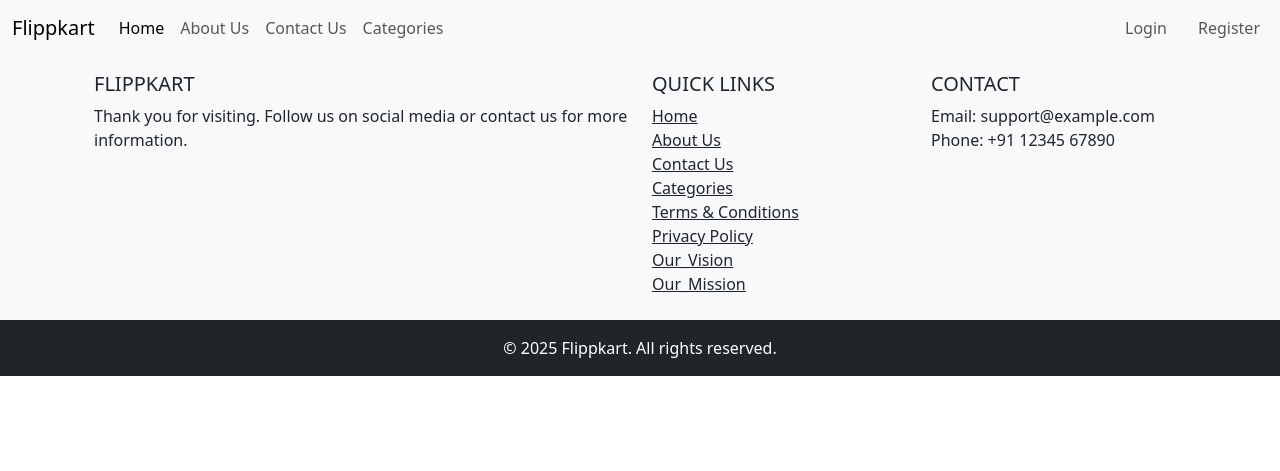
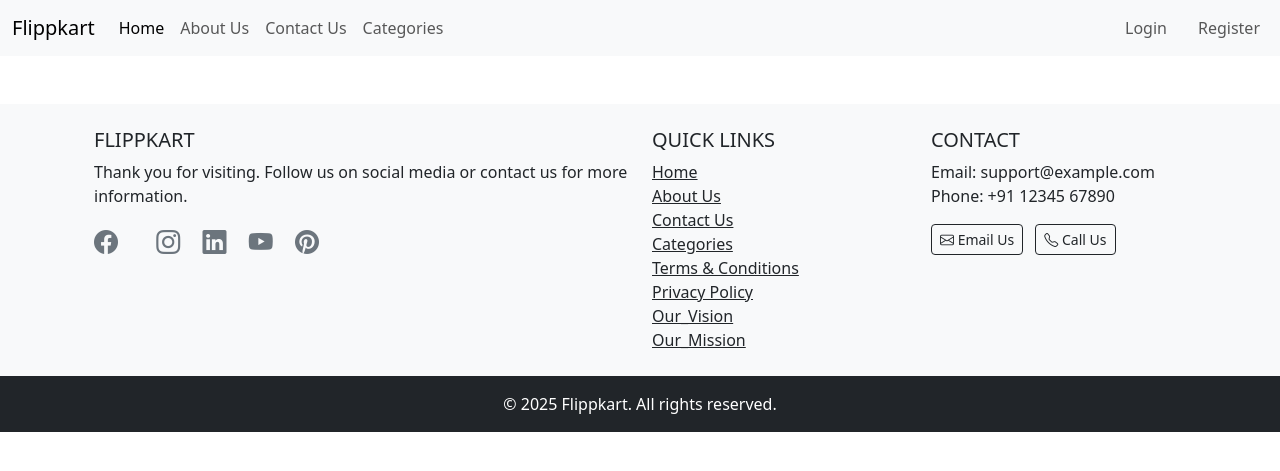
Before and after one commit to RitHub-07/Django-Repo, a Django app: page / in a window 1280 px wide. Shown: the top 471 px of the page. Run offline with Django 5.2, Linux system fonts and the light colour scheme.

Commit message:
intial commit

```diff
--- a/myproject/templates/base.html
+++ b/myproject/templates/base.html
@@ -6,7 +6,37 @@
   <title>Basic Navbar</title>
   <link href="https://cdn.jsdelivr.net/npm/bootstrap@5.3.0/dist/css/bootstrap.min.css" rel="stylesheet">
   <link href="https://cdn.jsdelivr.net/npm/bootstrap-icons@1.10.5/font/bootstrap-icons.css" rel="stylesheet">
-
+  <style>
+    /* Add padding to account for fixed navbar */
+    body {
+      padding-top: 56px;
+    }
+    /* Social media icons styling */
+    .social-icons {
+      font-size: 1.5rem;
+      margin-right: 15px;
+    }
+    .social-icons a {
+      color: #6c757d;
+      transition: color 0.3s;
+    }
+    .social-icons a:hover {
+      transform: scale(1.2);
+      text-decoration: none;
+    }
+      /* Platform-specific colors */
+    .bi-facebook:hover { color: #1877F2 !important; } /* Facebook blue */
+    .bi-twitter-x:hover { color: #000000 !important; } /* Twitter/X black */
+    .bi-instagram:hover { color: #E4405F !important; } /* Instagram pink */
+    .bi-linkedin:hover { color: #0A66C2 !important; } /* LinkedIn blue */
+    .bi-youtube:hover { color: #FF0000 !important; } /* YouTube red */
+    .bi-pinterest:hover { color: #BD081C !important; } /* Pinterest red */
+    /* Contact buttons */
+    .btn-email:hover {
+      background-color: #EA4335; /* Gmail red */
+      color: white !important;
+    }
+  </style>
 </head>
 <body>
 
@@ -18,7 +48,7 @@
       <li{% if message.tags %} class="{{ message.tags }}"{% endif %}>{{ message }}</li>
     {% endfor %}
   </ul>
-{% endif %}
+  {% endif %}
 
   <main class="flex-fill">
     <div class="container py-4">
@@ -36,6 +66,14 @@
           <p>
             Thank you for visiting. Follow us on social media or contact us for more information.
           </p>
+          <div class="social-icons mb-3">
+            <a href="#" class="me-3"><i class="bi bi-facebook"></i></a>
+            <a href="#" class="me-3"><i class="bi bi-twitter-x"></i></a>
+            <a href="#" class="me-3"><i class="bi bi-instagram"></i></a>
+            <a href="#" class="me-3"><i class="bi bi-linkedin"></i></a>
+            <a href="#" class="me-3"><i class="bi bi-youtube"></i></a>
+            <a href="#" class="me-3"><i class="bi bi-pinterest"></i></a>
+          </div>
         </div>
 
         <div class="col-lg-3 col-md-6 mb-4 mb-md-0">
@@ -49,14 +87,20 @@
             <li><a href="/privacy-policy/" class="text-dark">Privacy Policy</a></li>
             <li><a href="/our_vision" class="text-dark">Our_Vision</a></li>
             <li><a href="/our_Mission" class="text-dark">Our_Mission</a></li>
-
-
           </ul>
         </div>
 
         <div class="col-lg-3 col-md-6 mb-4 mb-md-0">
           <h5 class="text-uppercase">Contact</h5>
           <p>Email: support@example.com<br>Phone: +91 12345 67890</p>
+          <div class="mt-3">
+            <a href="#" class="btn btn-outline-dark btn-sm me-2">
+              <i class="bi bi-envelope"></i> Email Us
+            </a>
+            <a href="#" class="btn btn-outline-dark btn-sm">
+              <i class="bi bi-telephone"></i> Call Us
+            </a>
+          </div>
         </div>
       </div>
     </div>
@@ -66,9 +110,6 @@
     </div>
   </footer>
 
-
-
-
-<script src="https://cdn.jsdelivr.net/npm/bootstrap@5.3.0/dist/js/bootstrap.bundle.min.js"></script>
+  <script src="https://cdn.jsdelivr.net/npm/bootstrap@5.3.0/dist/js/bootstrap.bundle.min.js"></script>
 </body>
 </html>
```
